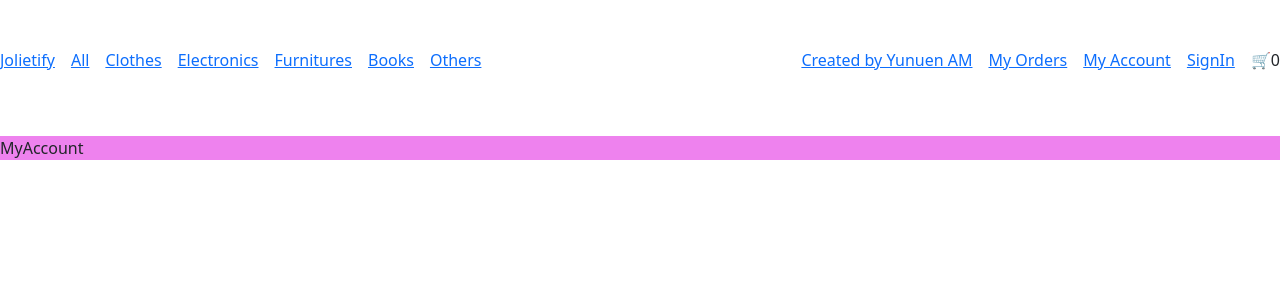
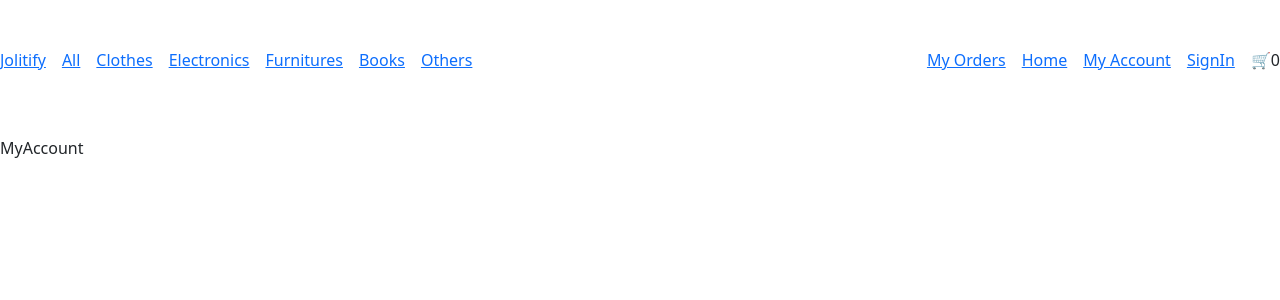
Before and after one commit to YunuenAM/02-react-ecommerce, a React (Vite) app in the folder 02-React-ecommerce/: page /my-account in a window 1280 px wide. Shown: the top 300 px of the page. Built offline with nearby package versions, Linux system fonts and the light colour scheme.

Commit message:
✨Feat:  routes  updated

```diff
--- a/02-React-ecommerce/src/Components/Layout/index.jsx
+++ b/02-React-ecommerce/src/Components/Layout/index.jsx
@@ -1,6 +1,6 @@
 const Layout = ({ children }) => {
   return (
-    <div className='d-flex flex-column mt-20%'>
+    <div className='d-flex flex-column justify-content-center mt-20%'>
       {children}
     </div>
   )
--- a/02-React-ecommerce/src/Components/Navbar/index.jsx
+++ b/02-React-ecommerce/src/Components/Navbar/index.jsx
@@ -14,7 +14,7 @@ const Navbar = () => {
             style={({ isActive }) =>
               isActive ? activeStyle : undefined}
           >
-            Jolietify
+            Jolitify
           </NavLink>
         </li>
         <li>
@@ -51,12 +51,12 @@ const Navbar = () => {
       <ul className='d-flex items-center list-unstyled list inline text-decoration-none gap-3'>
         <li>
           <NavLink to='/my-orders'>
-            Created by Yunuen AM
+            My Orders
           </NavLink>
         </li>
         <li>
           <NavLink to='/'>
-            My Orders
+            Home
           </NavLink>
         </li>
         <li>
--- a/02-React-ecommerce/src/Pages/MyAccount/index.jsx
+++ b/02-React-ecommerce/src/Pages/MyAccount/index.jsx
@@ -1,6 +1,10 @@
+import Layout from '../../Components/Layout'
+
 const MyAccount = () => {
   return (
-    <div className='bg-purple'>MyAccount</div>
+    <Layout>
+      MyAccount
+    </Layout>
   )
 }
 export default MyAccount
--- a/02-React-ecommerce/src/Pages/MyOrder/index.jsx
+++ b/02-React-ecommerce/src/Pages/MyOrder/index.jsx
@@ -1,6 +1,10 @@
+import Layout from '../../Components/Layout'
+
 const MyOrder = () => {
   return (
-    <div className='bg-pink'>MyOrder</div>
+    <Layout>
+      MyOrder
+    </Layout>
   )
 }
 export default MyOrder
--- a/02-React-ecommerce/src/Pages/MyOrders/index.jsx
+++ b/02-React-ecommerce/src/Pages/MyOrders/index.jsx
@@ -1,6 +1,10 @@
+import Layout from '../../Components/Layout'
+
 const MyOrders = () => {
   return (
-    <div className='bg-purple'>MyOrders</div>
+    <Layout>
+      MyOrders
+    </Layout>
   )
 }
 export default MyOrders
--- a/02-React-ecommerce/src/Pages/NotFound/index.jsx
+++ b/02-React-ecommerce/src/Pages/NotFound/index.jsx
@@ -1,6 +1,10 @@
+import Layout from '../../Components/Layout'
+
 const NotFound = () => {
   return (
-    <div>NotFound</div>
+    <Layout>
+      NotFound
+    </Layout>
   )
 }
 export default NotFound
--- a/02-React-ecommerce/src/Pages/SignIn/index.jsx
+++ b/02-React-ecommerce/src/Pages/SignIn/index.jsx
@@ -1,6 +1,10 @@
+import Layout from '../../Components/Layout'
+
 const SignIn = () => {
   return (
-    <div className='bg-green'>SignIn</div>
+    <Layout>
+      SignIn
+    </Layout>
   )
 }
 export default SignIn
```
